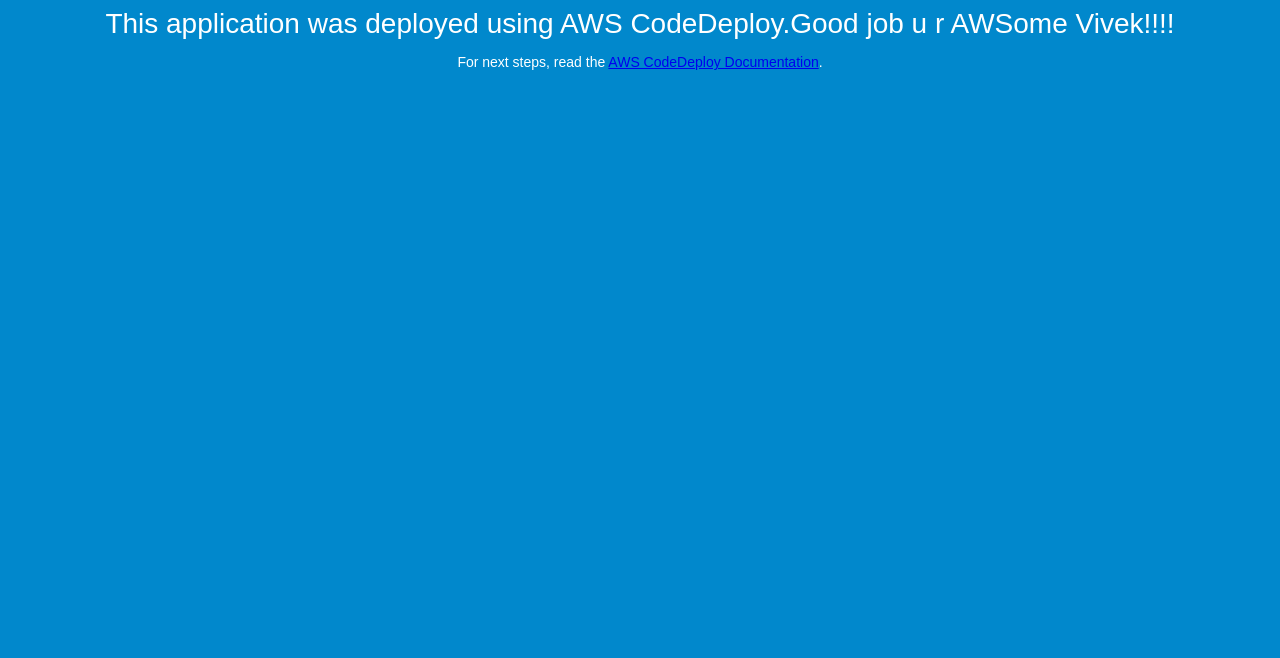
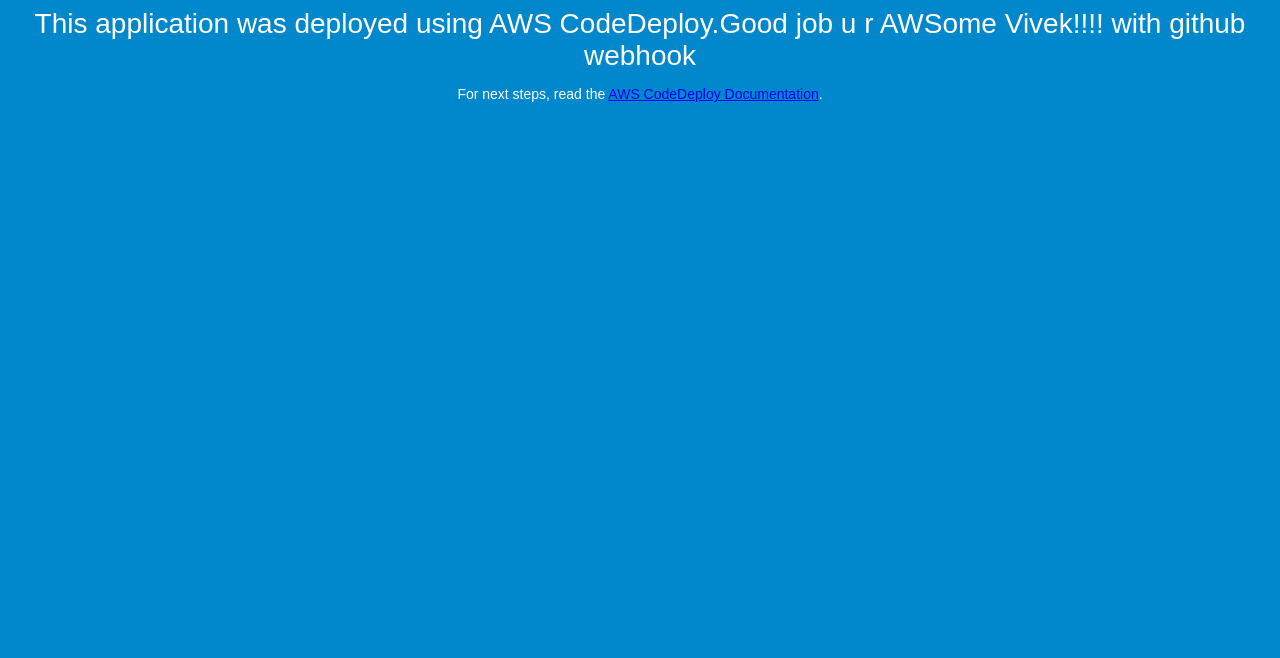
Before and after one commit to awsvivek/DemoDeploy, a plain HTML site: page index.html in a window 1280 px wide. Shown: the part 142-800 px from the top of the page. Drawn offline with Linux system fonts and the light colour scheme.

Commit message:
github webhook

```diff
--- a/index.html
+++ b/index.html
@@ -27,7 +27,7 @@
 <body>
   <div align="center">
     <h1>Congratulations</h1>
-    <h2>This application was deployed using AWS CodeDeploy.Good job u r AWSome Vivek!!!! </h2>
+    <h2>This application was deployed using AWS CodeDeploy.Good job u r AWSome Vivek!!!! with github webhook </h2>
     <p>For next steps, read the <a href="http://aws.amazon.com/documentation/codedeploy">AWS CodeDeploy Documentation</a>.</p>
   </div>
 </body>
```
